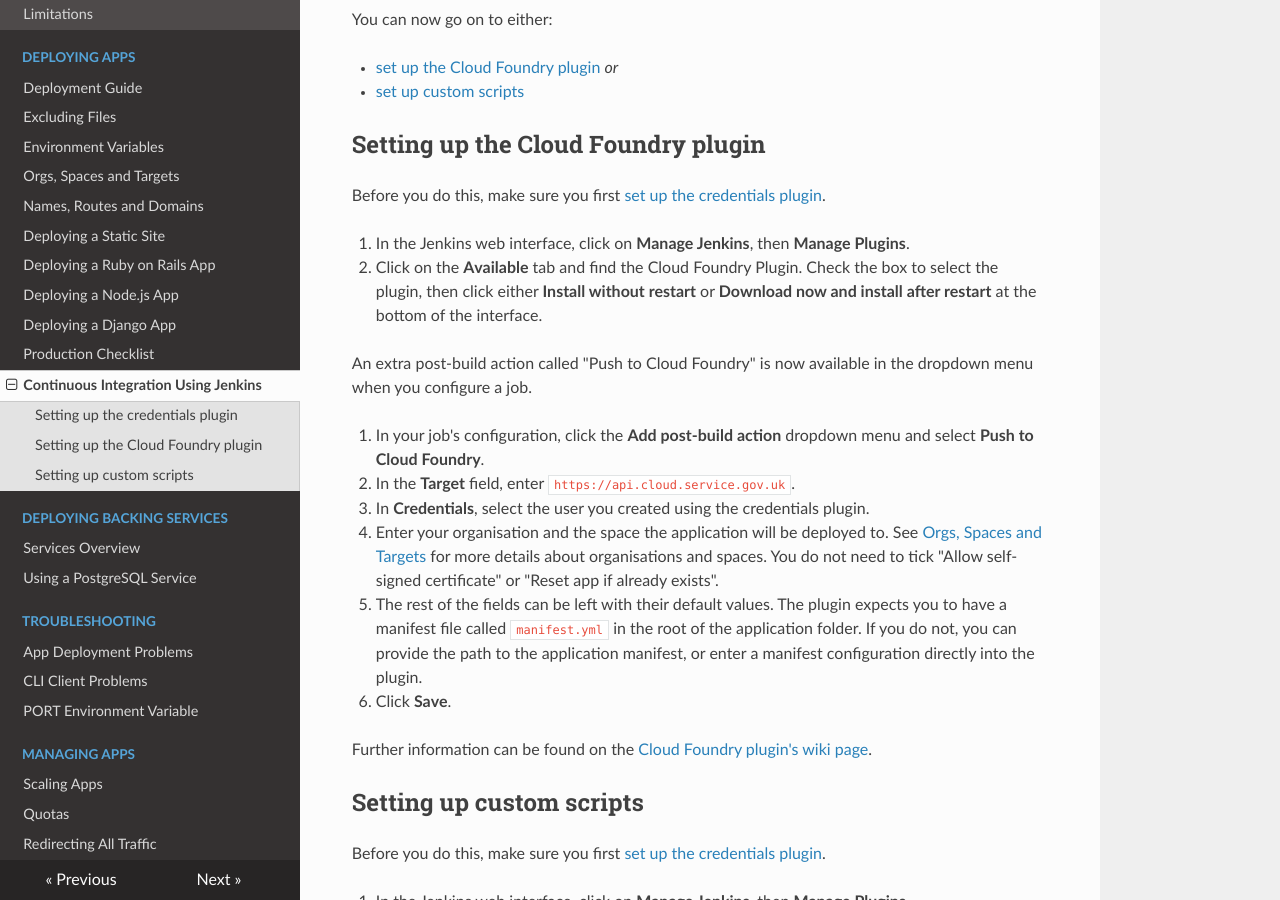
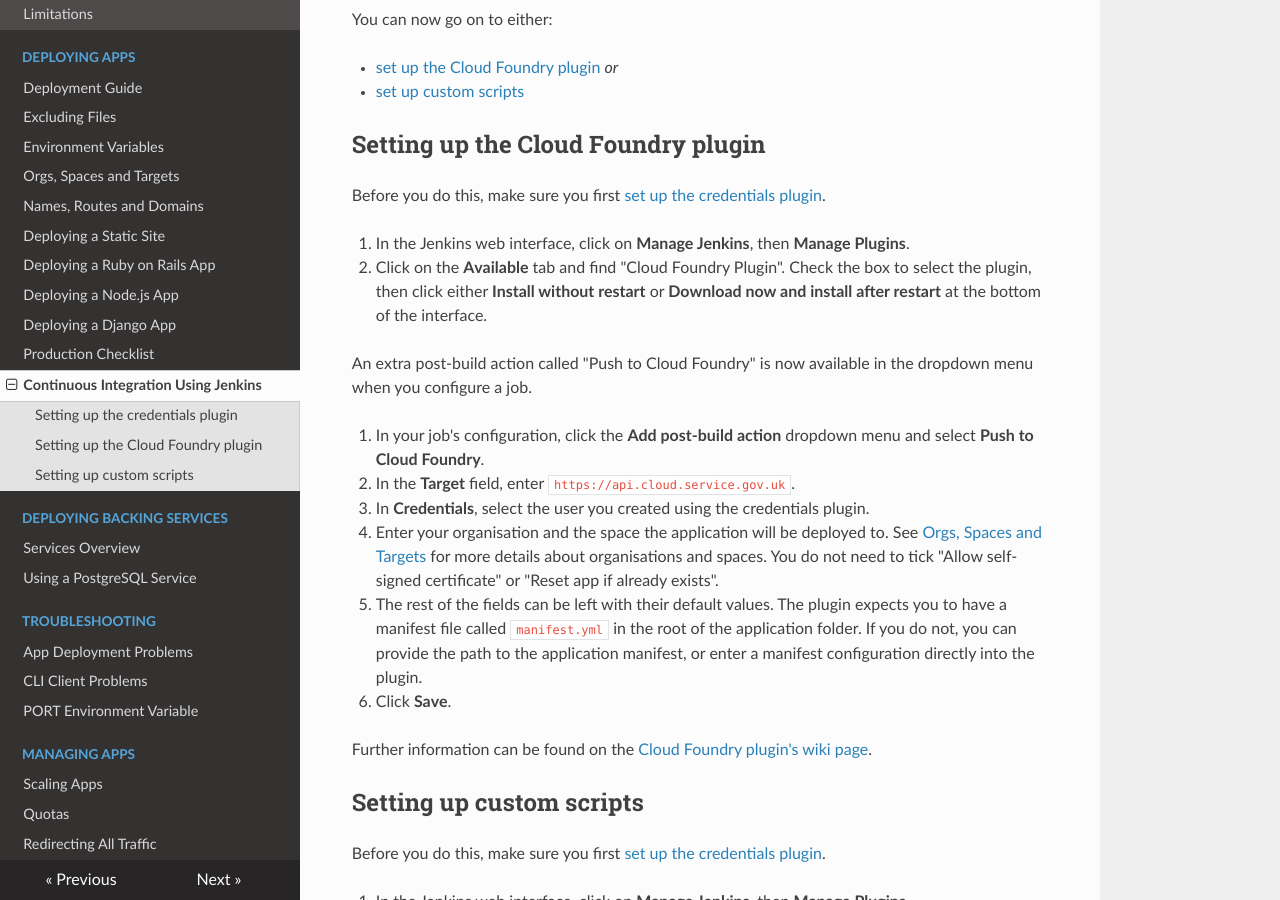
Before and after one commit to alphagov/paas-developer-docs, an MkDocs documentation site: the page built from docs/deploying_apps/jenkins.md, in a window 1280 px wide and 900 px high, scrolled down 1195 px. Built offline with MkDocs 1.6.1, drawn with Linux system fonts in a browser that asks for light colours; nearby versions of some CDN libraries; old or Windows-style settings are respelled for this version of MkDocs; some of the changed text lies outside the part shown.

Commit message:
Fix capitalisation

```diff
--- a/docs/deploying_apps/jenkins.md
+++ b/docs/deploying_apps/jenkins.md
@@ -7,7 +7,7 @@ There are two main approaches to pushing applications to the Government PaaS wit
 
 Both of these approaches require you to add a Cloud Foundry username and password to Jenkins using the credentials plugin. To do this, follow the instructions on [Setting up the credentials plugin](/deploying_apps/jenkins/#setting-up-the-credentials-plugin).
 
-Using the Cloud Foundry plugin is the easier approach and simply allows Jenkins to push your application to the Government PaaS as a post-build action: the equivalent of doing a `cf login` followed by a `cf push`. There is little scope for configuration beyond using the application manifest. To use the plugin, follow the [Setting up the Cloud Foundry Plugin](/deploying_apps/jenkins/#setting-up-the-cloud-foundry-plugin) instructions.
+Using the Cloud Foundry plugin is the easier approach and simply allows Jenkins to push your application to the Government PaaS as a post-build action: the equivalent of doing a `cf login` followed by a `cf push`. There is little scope for configuration beyond using the application manifest. To use the plugin, follow the [Setting up the Cloud Foundry plugin](/deploying_apps/jenkins/#setting-up-the-cloud-foundry-plugin) instructions.
 
 Setting up custom scripts requires a bit more configuration, but allows you to fully script your deployment. To do this securely, you will need to follow the [Setting up custom scripts](/deploying_apps/jenkins/#setting-up-custom-scripts) instructions to make credentials available as environment variables.
 
@@ -39,7 +39,7 @@ You can now go on to either:
 Before you do this, make sure you first [set up the credentials plugin](/deploying_apps/jenkins/#setting-up-the-credentials-plugin).
 
 1. In the Jenkins web interface, click on **Manage Jenkins**, then **Manage Plugins**.
-2. Click on the **Available** tab and find the Cloud Foundry Plugin. Check the box to select the plugin, then click either **Install without restart** or **Download now and install after restart** at the bottom of the interface.
+2. Click on the **Available** tab and find "Cloud Foundry Plugin". Check the box to select the plugin, then click either **Install without restart** or **Download now and install after restart** at the bottom of the interface.
 
 An extra post-build action called "Push to Cloud Foundry" is now available in the dropdown menu when you configure a job.
 
```
